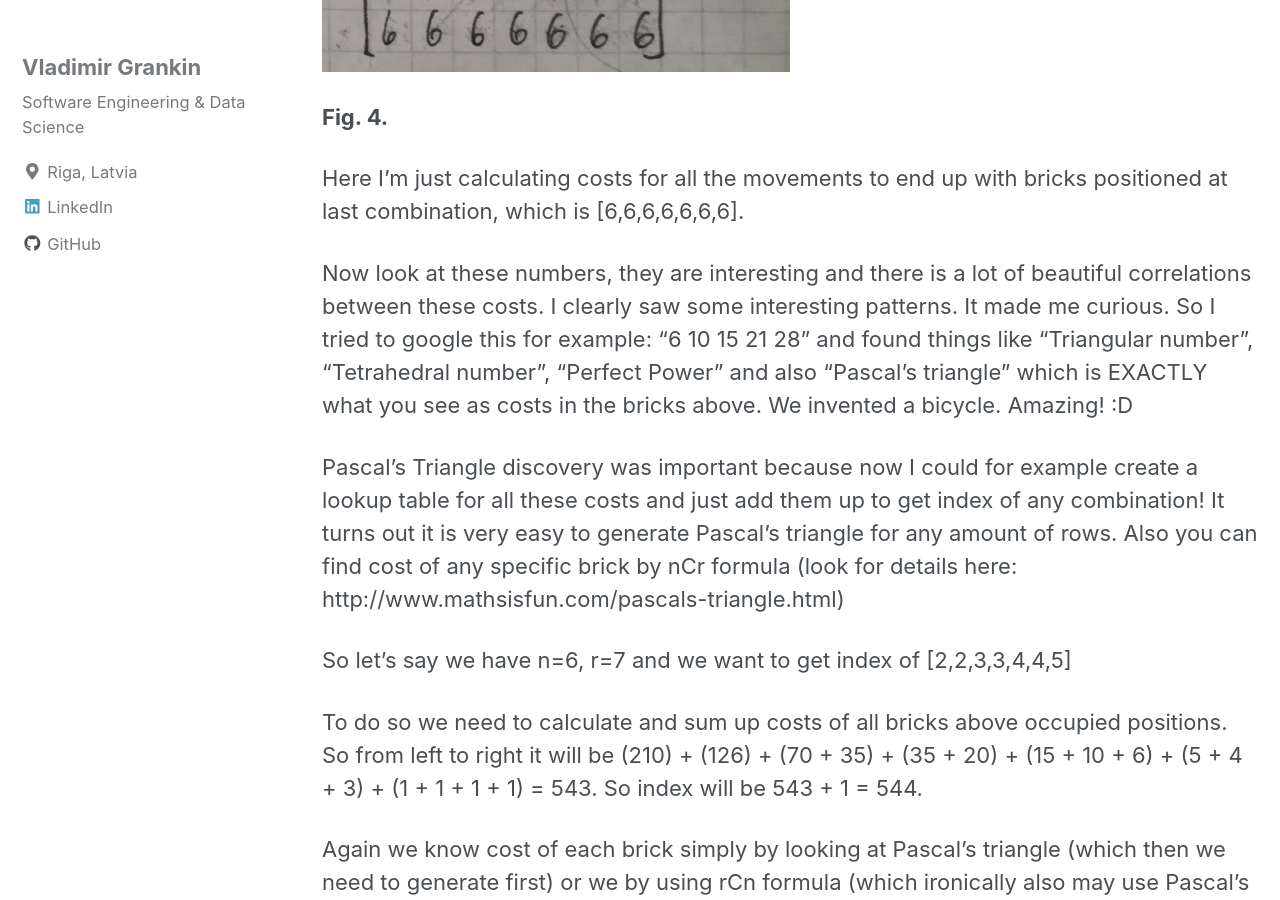
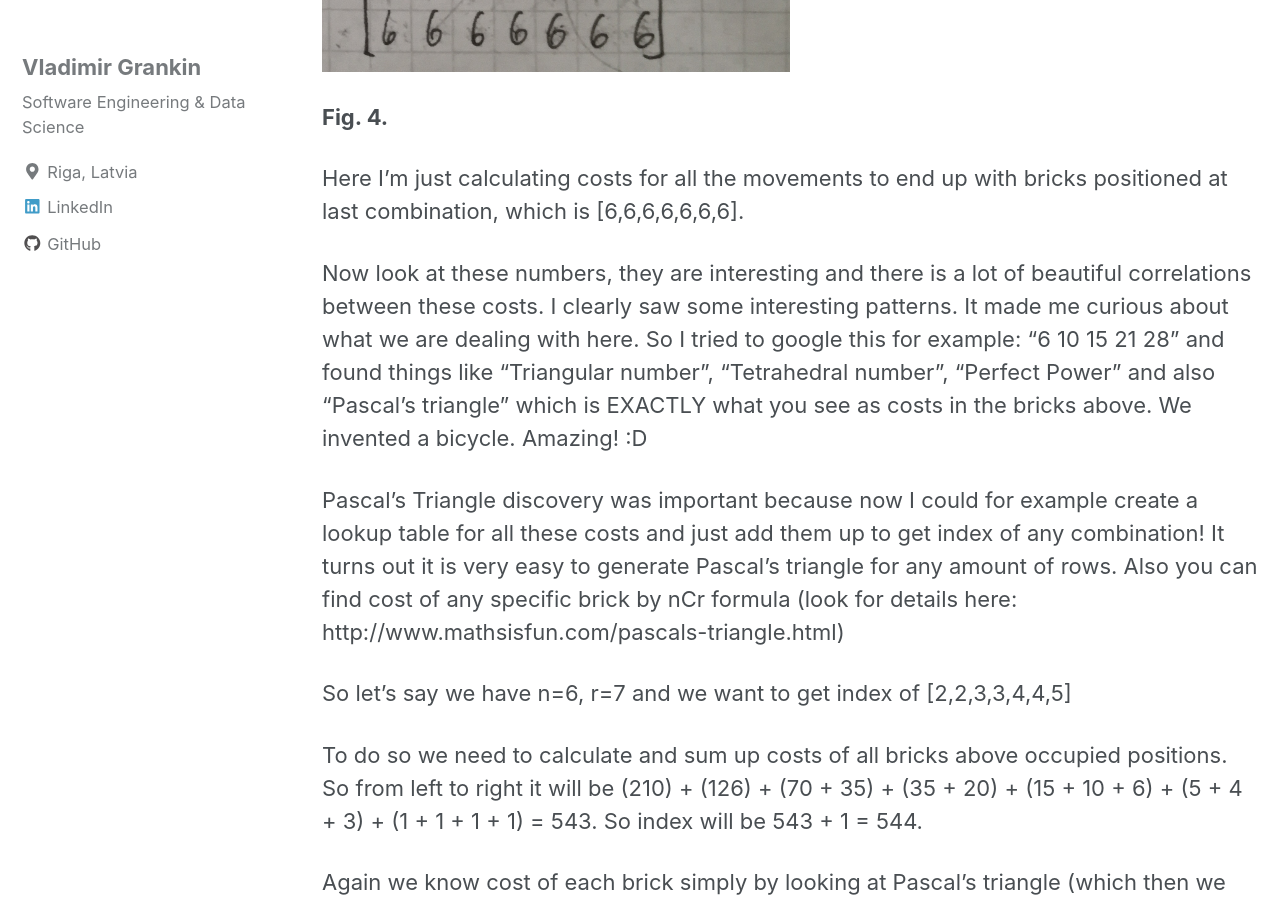
Before and after one commit to vgrankin/vgrankin.github.io, a Jekyll site: the page built from _posts/2018-08-23-pascals-triangle.md, in a window 1280 px wide and 900 px high, scrolled down 10282 px. Built offline with Jekyll 4.4.1, drawn with Linux system fonts in a browser that asks for light colours; nearby versions of some CDN libraries.

Commit message:
Working on pascal triangle post

```diff
--- a/_posts/2018-08-23-pascals-triangle.md
+++ b/_posts/2018-08-23-pascals-triangle.md
@@ -125,10 +125,10 @@ Here I’m just calculating costs for all the movements to end up with bricks po
 combination, which is [6,6,6,6,6,6,6].
 
 Now look at these numbers, they are interesting and there is a lot of beautiful correlations between
-these costs. I clearly saw some interesting patterns. It made me curious. So I tried to google this
-for example: “6 10 15 21 28” and found things like “Triangular number”, “Tetrahedral number”,
-“Perfect Power” and also “Pascal's triangle” which is EXACTLY what you see as costs in the bricks above.
-We invented a bicycle. Amazing!  :D
+these costs. I clearly saw some interesting patterns. It made me curious about what we are dealing with here.
+So I tried to google this for example: “6 10 15 21 28” and found things like “Triangular number”,
+“Tetrahedral number”, “Perfect Power” and also “Pascal's triangle” which is EXACTLY what you see as costs
+in the bricks above. We invented a bicycle. Amazing!  :D
 
 Pascal’s Triangle discovery was important because now I could for example create a lookup table
 for all these costs and just add them up to get index of any combination! It turns out it is very
```
